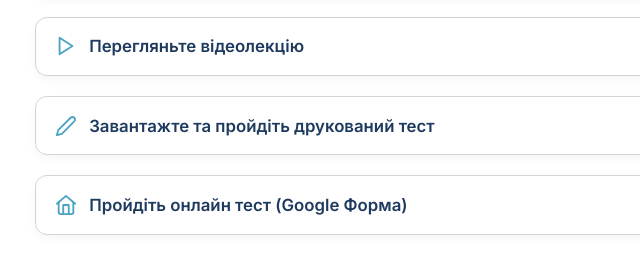
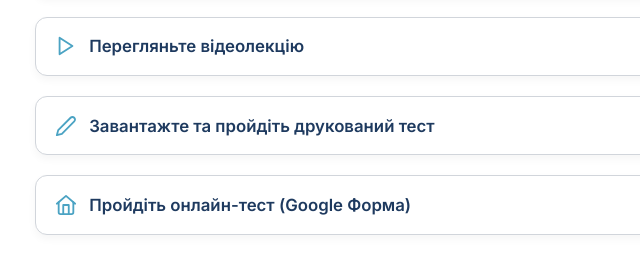
Before and after one commit to learn4life-ua/mova-maibutnoho, a plain HTML site: page sections/02-01-fonetyka.html in a window 1280 px wide. Shown: the part 790-1054 px from the top of the page, 236-876 px from the left. Drawn offline with Linux system fonts and the light colour scheme.

Commit message:
Update 02-01-fonetyka.html

```diff
--- a/sections/02-01-fonetyka.html
+++ b/sections/02-01-fonetyka.html
@@ -330,7 +330,7 @@
           <!-- Вставте сюди ваше посилання на онлайн тест (Google Форму) -->
           <a href="#" class="interactive-link" target="_blank" rel="noopener noreferrer">
             <svg xmlns="http://www.w3.org/2000/svg" width="24" height="24" viewBox="0 0 24 24" fill="none" stroke="currentColor" stroke-width="2" stroke-linecap="round" stroke-linejoin="round"><path d="M20 9v11a2 2 0 0 1-2 2H6a2 2 0 0 1-2-2V9"></path><path d="M9 22V12h6v10"></path><path d="M2 10.6L12 2l10 8.6"></path></svg>
-            Пройдіть онлайн тест (Google Форма)
+            Пройдіть онлайн-тест (Google Форма)
           </a>
         </li>
       </ul>
```
